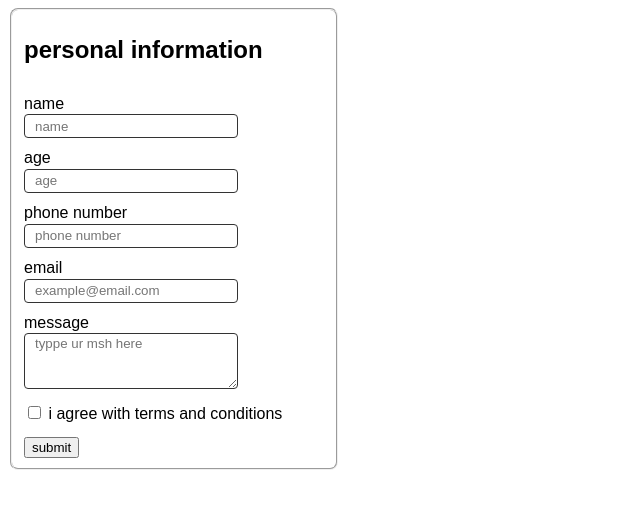
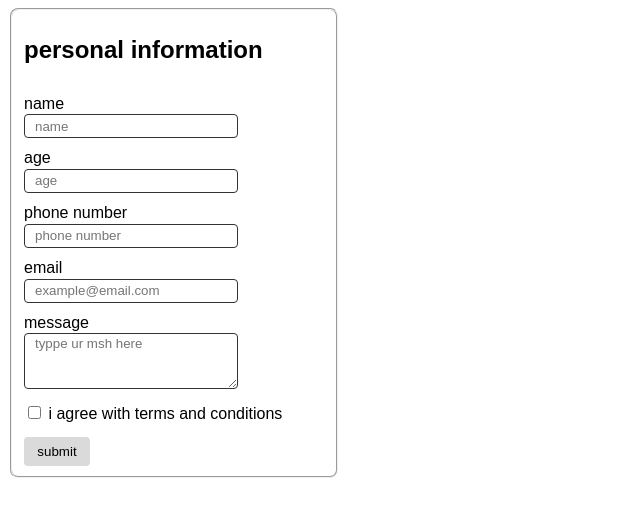
Before and after one commit to ArijTrad/Arij-Aroken-Learning-materials, a plain HTML site: page b_module_1_html_css/d_form_homework/form.html in a window 1280 px wide. Shown: the top 516 px of the page, without its empty margins (0-640 px from the left). Drawn offline with Linux system fonts and the light colour scheme.

Commit message:
Update form.css

```diff
--- a/b_module_1_html_css/d_form_homework/form.css
+++ b/b_module_1_html_css/d_form_homework/form.css
@@ -40,6 +40,10 @@ padding-left: 10px;
 
 button{
     margin-top: 1em;
+    border: none;
+    border-radius: 4px;
+    padding: 0.5em 1em 0.5em;
+    background-color: hsla(0, 0%, 82%, 0.8);
 }
 
 
```
